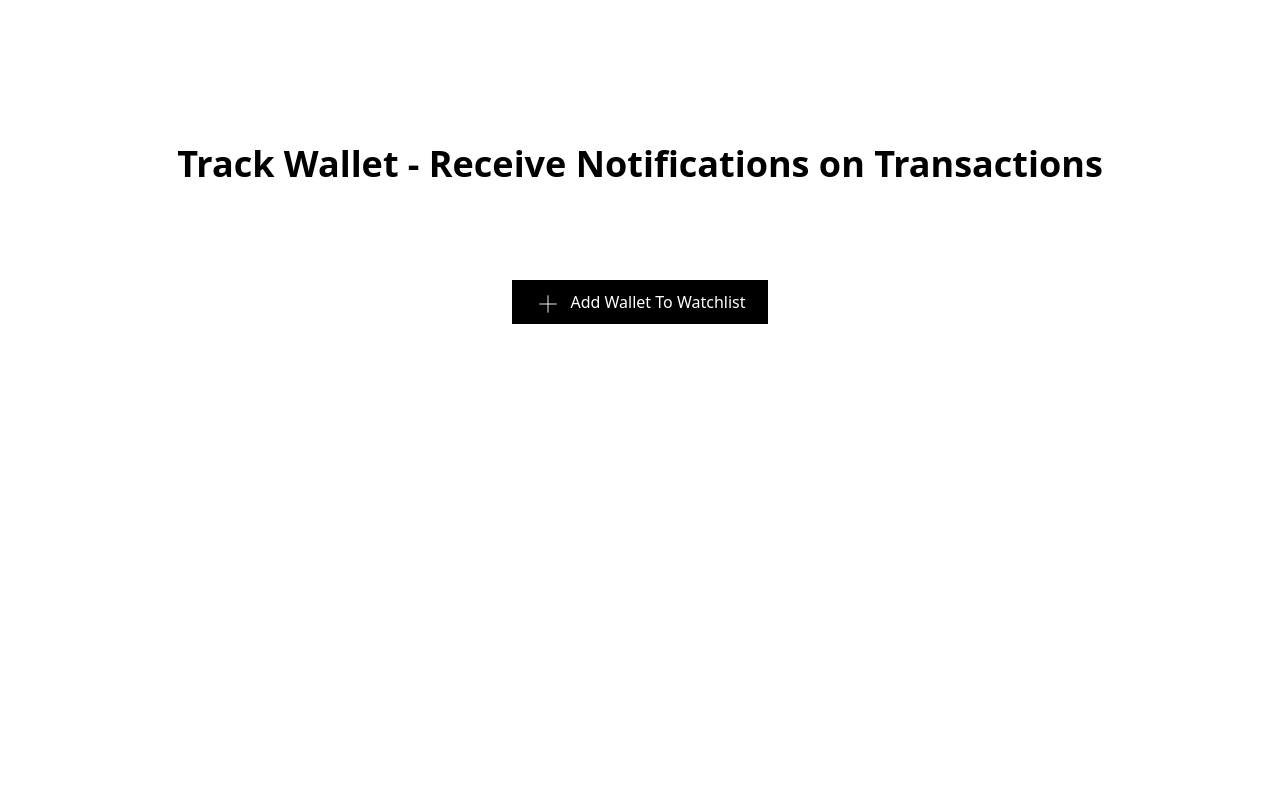
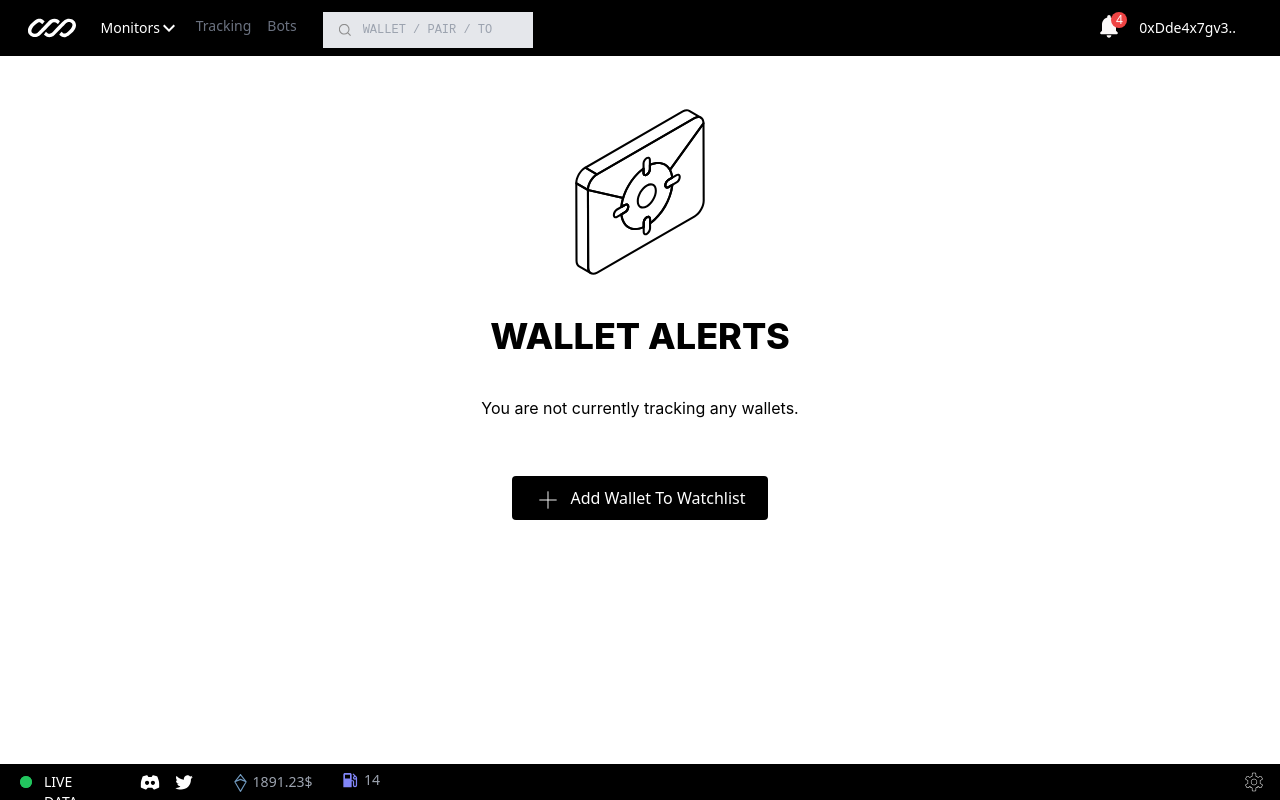
Before and after one commit to Aimun-Aziz/TokenMarketplace, a website built with Vite: page Trackwallet.html in a window 1280 px wide. Built offline with nearby package versions, Linux system fonts and the light colour scheme.

Commit message:
Trackwallet page updated

```diff
--- a/Login.html
+++ b/Login.html
@@ -62,7 +62,7 @@
         <input class="w-64 " type="text" placeholder="Password" />
     </div>
 
-        <div class="btn bg-black text-white text-sm mt-14 relative ">
+        <div class="btn bg-black text-white text-sm mt-14 relative rounded-[4px]">
             <div class="flex justify-center items-center">
                 <img class="w-5 h-5 absolute inset-0 mx-4 mt-2" src="/images/LoginPage-icons/login.svg" alt="">
                 <button class="w-32 h-9 mx-4">Log In</button>
--- a/Trackwallet.html
+++ b/Trackwallet.html
@@ -1,23 +1,148 @@
 <!DOCTYPE html>
 <html lang="en">
+
 <head>
     <meta charset="UTF-8">
     <meta name="viewport" content="width=device-width, initial-scale=1.0">
     <link rel="stylesheet" href="/Css/tailwind.css">
-    <title>Document</title>
+    <title>Track Wallet</title>
 </head>
+
 <body>
-    <div class="main flex flex-col justify-center items-center ">
 
-        <div class="mt-36">
-            <span class="text-black font-bold text-4xl">Track Wallet - Receive Notifications on Transactions</span>
+    <!-- ----Navigation------ -->
+    <div class="navigation bg-black w-full h-12 md:h-14 grid grid-cols-5 lg:grid-cols-7">
+
+        <div class="col-span-3 lg:col-span-3 flex justify-center w-[100%] ">
+            <div class="flex ">
+                <img class="w-9 h-10 md:w-12 md:h-12 mx-7 mt-1" src="/images/Rewiiind-logo/logo-white.svg" alt="">
+                <div class="hamburger inline-block cursor-pointer pt-3 mx-4 sm:hidden">
+                    <div class="line h-0.5 w-5 my-1 bg-white "></div>
+                    <div class="line h-0.5 w-5 my-1 bg-white"></div>
+                    <div class="line h-0.5 w-5 my-1 bg-white"></div>
+                </div>
+            </div>
+
+
+            <div class="flex justify-center items-center w-[18%] ">
+                <span class="text-white text-sm sm:text-xs md:text-sm lg:w-14">Monitors</span>
+                <img class="w-5 h-5 md:w-6 md:h-6 " src="/images/Navigation-Icons/keyboard-arrow-down.svg" alt="">
+            </div>
+
+            <div class="mx-0.5 py-4 hidden sm:flex">
+                <p class="text-gray-500 text-xs md:text-sm md:mx-1.5 lg:mx-2">Tracking</p>
+                <p class="text-gray-500 text-xs md:text-sm mx-2 lg:mx-2">Bots</p>
+
+            </div>
+
+            <div class="search relative hidden sm:flex">
+                <img class="w-min h-3 absolute inset-0 mt-5 px-4 mx-4 md:mx-4 md:w-11 md:h-3 md:mt-6"
+                    src="/images/Navigation-Icons/magnifying.svg" alt="" />
+
+                <input
+                    class="bg-gray-200 mt-3 px-9 py-2 mx-4 w-48 h-7 text-xs  md:text-md md:w-full md:h-9 md:px-10 font-pop"
+                    type="text" placeholder="WALLET / PAIR / TOKEN" />
+            </div>
+
+        </div>
+
+        <!-- <div class="flex w-[650%] justify-center"> -->
+        <div class="col-span-2 lg:col-span-4 flex justify-end w-[94%]">
+            <div class="sm:hidden flex justify-center items-center">
+                <img class="w-11 h-4 px-2" src="/images/Navigation-Icons/magnifying.svg" alt="">
+            </div>
+
+            <div class="notification w-7 h-7 mt-3 mx-4 relative">
+                <img src="/images/Navigation-Icons/notifications.svg" alt="">
+                <div
+                    class=" lg:py-2 w-4 h-4 rounded-full text-white text-[8px] md:text-[10px] lg:text-xs text-center flex items-center justify-center absolute inset-0 left-4 bg-red-500">
+                    4</div>
+            </div>
+
+            <div class="address text-white text-xs sm:text-sm flex justify-end items-center">
+                <p>0xDde4x7gv3..</p>
+            </div>
+        </div>
+        <!-- </div> -->
     </div>
 
-    <div class="button bg-black text-white mt-24 flex justify-center items-center w-64 h-11 ">
-        <img class="w-5 h-5 mx-2 mt-1" src="/images/TractWallet/plus.svg" alt="">
-        <span class="mx-1">Add Wallet To Watchlist</span>
+    <!-- ----Menu----- -->
+
+    <!-- <div class="menubar bg-[#D9D9D9] w-full h-10 md:h-12">
+
+    </div> -->
+
+
+    <!-- -----Body------ -->
+
+    <div class="main flex flex-col w-full justify-center items-center ">
+
+        <div>
+            <img class="w-64 h-44 mt-12" src="/images/TractWallet/WalletAlert.svg" alt="">
         </div>
+
+        <div class="mt-9">
+            <span class="text-black font-extrabold text-4xl font-inter"> WALLET ALERTS</span>
+        </div>
+
+        <div>
+            <p class="font-inter mt-10">You are not currently tracking any wallets.</p>
+        </div>
+
+        <div class="button bg-black text-white flex justify-center items-center w-64 h-11 mt-14 rounded-[4px]">
+            <img class="w-5 h-5 mx-2 mt-1" src="/images/TractWallet/plus.svg" alt="">
+            <span class="mx-1">Add Wallet To Watchlist</span>
+        </div>
+
+    </div>
+
+    <!-- -----Footer----- -->
+
+    <div class="footer bg-black w-full h-9 fixed bottom-0 grid grid-cols-5 lg:grid-cols-8 xl:grid-cols-8">
+
+        <div class="col-span-4 lg:col-span-3 flex ">
+            <div class="statusbar flex mx-5 relative">
+                <span class="relative flex h-3 w-3 mt-3">
+                    <span
+                        class="animate-ping absolute inline-flex h-full w-full rounded-full bg-green-500 opacity-100 "></span>
+                    <span class="relative inline-flex rounded-full h-3 w-3 bg-green-500"></span>
+                </span>
+
+                <div class="text-xs w-16 sm:text-sm text-white mt-2 mx-3">LIVE DATA</div>
+
+            </div>
+
+            <div class="social flex mt-2">
+                <div class="discord w-4 h-4 sm:w-5 sm:h-5">
+                    <img src="/images/Footer-Icons/discord.svg" alt="">
+                </div>
+
+                <div class="twitter w-5 h-2  lg:mx-3 -mt-0.5 sm:w-6 sm:h-2">
+                    <img src="/images/Footer-Icons/twitter.svg" alt="">
+                </div>
+
+            </div>
+
+            <div class="eth h-5 w-5 mt-2 flex mx-6 ">
+                <img class="mt-0.5" src="/images/Footer-Icons/Frame.svg" alt="">
+                <span class=" text-gray-400 text-sm mx-1">1891.23$</span>
+            </div>
+
+
+            <div class="eth h-4 w-4 mt-1.5 sm:w-5 sm:h-5 sm:mx-16 mx-20 flex">
+                <img class="" src="/images/Footer-Icons/Frame-1.svg" alt="">
+                <span class=" text-gray-400 text-sm md:text-md mx-1">14</span>
+            </div>
+        </div>
+
+        <div class=" mx-4 col-span-1 md:col-span-1 lg:col-span-5 flex justify-end">
+            <div>
+                <img class="mt-2 w-5 h-5" src="/images/Footer-Icons/SETTINGS.svg" alt="">
+            </div>
+        </div>
+
     </div>
 
 </body>
+
 </html>
--- a/index.html
+++ b/index.html
@@ -24,10 +24,9 @@
 
     <div class="navigation bg-black w-full h-12 md:h-14 grid grid-cols-5 lg:grid-cols-7">
 
-        <!-- <div class="flex justify-center items-center"> -->
-        <div class="col-span-3 lg:col-span-3 flex justify-between">
+        <div class="col-span-3 lg:col-span-3 flex justify-center w-[100%] ">
             <div class="flex ">
-                <img class="w-12 h-12 md:w-14 md:h-14" src="/images/Navigation-Icons/Logo.svg" alt="">
+                <img class="w-9 h-10 md:w-12 md:h-12 mx-7 mt-1" src="/images/Rewiiind-logo/logo-white.svg" alt="">
                 <div class="hamburger inline-block cursor-pointer pt-3 mx-4 sm:hidden">
                     <div class="line h-0.5 w-5 my-1 bg-white "></div>
                     <div class="line h-0.5 w-5 my-1 bg-white"></div>
@@ -36,15 +35,15 @@
             </div>
 
 
-            <div class="flex justify-center items-center">
-                <span class="text-white text-sm sm:text-xs md:text-sm lg:w-14">MONITORS</span>
-                <img class="w-5 h-5 md:w-6 md:h-6 lg:mx-4" src="/images/Navigation-Icons/keyboard-arrow-down.svg"
+            <div class="flex justify-center items-center w-[18%] ">
+                <span class="text-white text-sm sm:text-xs md:text-sm lg:w-14">Monitors</span>
+                <img class="w-5 h-5 md:w-6 md:h-6 " src="/images/Navigation-Icons/keyboard-arrow-down.svg"
                     alt="">
             </div>
 
             <div class="mx-0.5 py-4 hidden sm:flex">
-                <p class="text-gray-500 text-xs md:text-sm md:mx-1.5 lg:mx-2">TRACKING</p>
-                <p class="text-gray-500 text-xs md:text-sm mx-2 lg:mx-2">BOTS</p>
+                <p class="text-gray-500 text-xs md:text-sm md:mx-1.5 lg:mx-2">Tracking</p>
+                <p class="text-gray-500 text-xs md:text-sm mx-2 lg:mx-2">Bots</p>
 
             </div>
 
@@ -59,7 +58,8 @@
 
         </div>
 
-        <div class="col-span-1 lg:col-span-2 flex ">
+        <!-- <div class="flex w-[650%] justify-center"> -->
+        <div class="col-span-2 lg:col-span-4 flex justify-end w-[94%]">
             <div class="sm:hidden flex justify-center items-center">
                 <img class="w-11 h-4 px-2" src="/images/Navigation-Icons/magnifying.svg" alt="">
             </div>
@@ -70,11 +70,12 @@
                     class=" lg:py-2 w-4 h-4 rounded-full text-white text-[8px] md:text-[10px] lg:text-xs text-center flex items-center justify-center absolute inset-0 left-4 bg-red-500">
                     4</div>
             </div>
-        </div>
 
-        <div class="id col-span-1 lg:col-span-2 text-white text-xs sm:text-sm flex justify-end items-center">
+        <div class="address text-white text-xs sm:text-sm flex justify-end items-center">
             <p>0xDde4x7gv3..</p>
         </div>
+    </div>
+    <!-- </div> -->
 
     </div>
 
```
Also changed, not shown: images/Footer-Icons/Rewiiind.png (deleted), images/Rewiiind-logo/logo-black.svg (added), images/Rewiiind-logo/logo-white.svg (added), images/Rewiiind.png, images/TractWallet/WalletAlert.svg (added).
